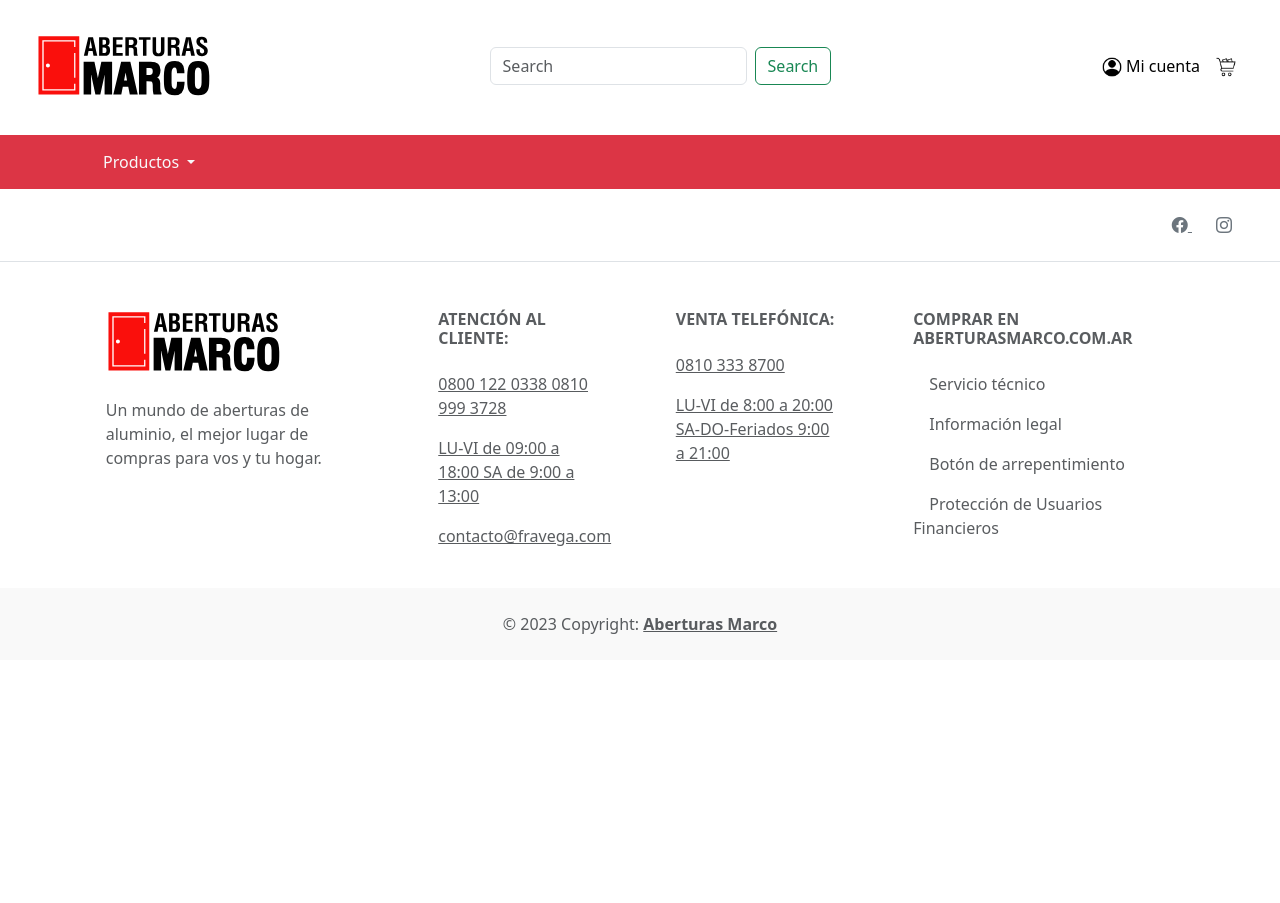
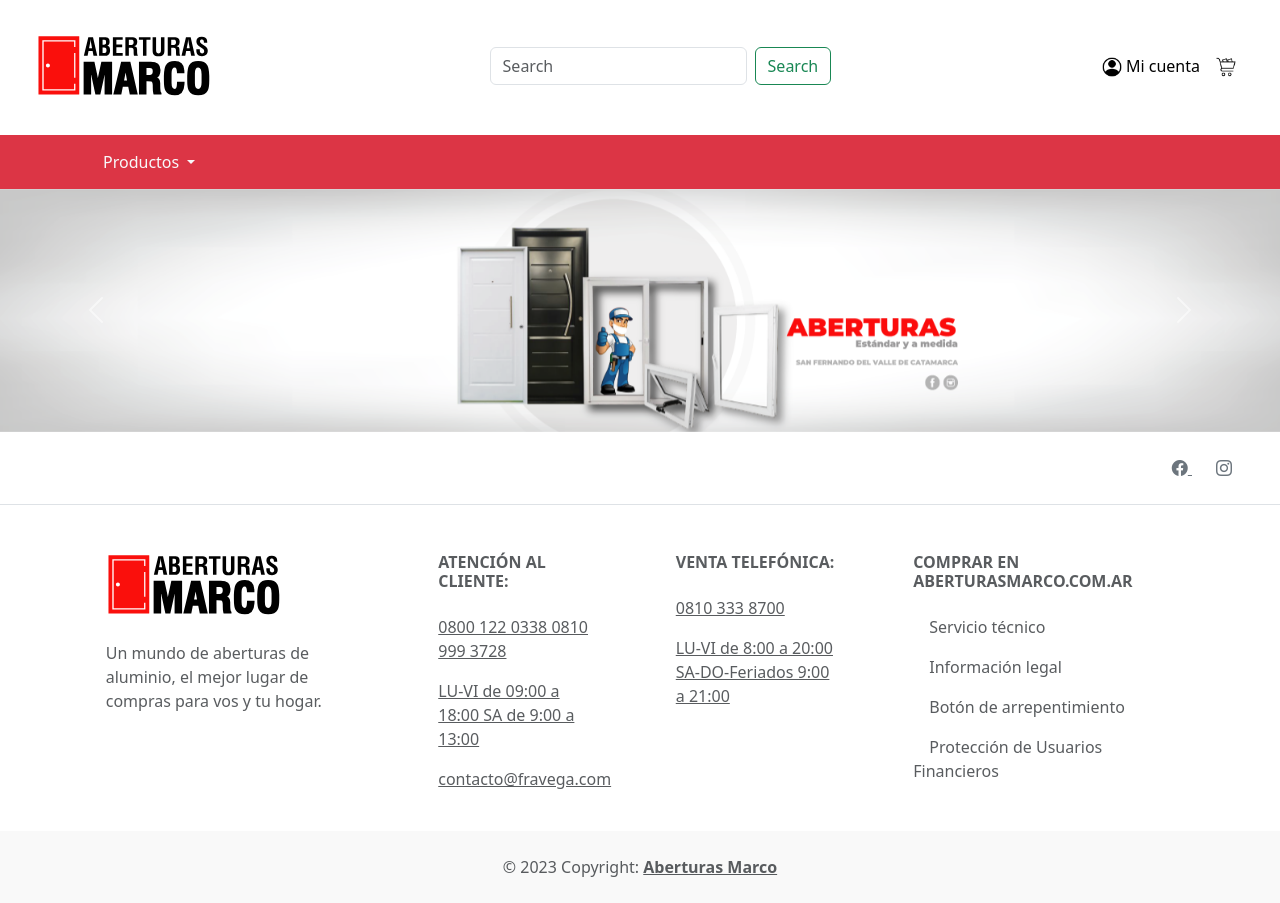
Before and after one commit to MarcofCorrea/tienda, a plain HTML site: page index.html in a window 1280 px wide. Shown: the part 69-972 px from the top of the page. Before the commit the page ends 800 px from the top, so only its background shows below. Drawn offline with nearby package versions, Linux system fonts and the light colour scheme.

Commit message:
Se agrego slide debajo del nav

```diff
--- a/index.html
+++ b/index.html
@@ -86,18 +86,25 @@
 </header>
 <!--FINCABECERA-->
 
-
-<main>
-
-
-
-
-
-
-
-
-
-</main>
+<!--  SLIDE -->
+<div id="carouselExample" class="carousel slide">
+  <div class="carousel-inner">
+    <div class="carousel-item active">
+      <img src="./images/slide_1.png" class="d-block w-100" alt="...">
+    </div>
+    <div class="carousel-item">
+      <img src="./images/slide_2.png" class="d-block w-100" alt="...">
+    </div>
+  </div>
+  <button class="carousel-control-prev" type="button" data-bs-target="#carouselExample" data-bs-slide="prev">
+    <span class="carousel-control-prev-icon" aria-hidden="true"></span>
+    <span class="visually-hidden">Previous</span>
+  </button>
+  <button class="carousel-control-next" type="button" data-bs-target="#carouselExample" data-bs-slide="next">
+    <span class="carousel-control-next-icon" aria-hidden="true"></span>
+    <span class="visually-hidden">Next</span>
+  </button>
+</div>
 
 
 
```
Also changed, not shown: images/slide_1.png (added), images/slide_2.png (added).
